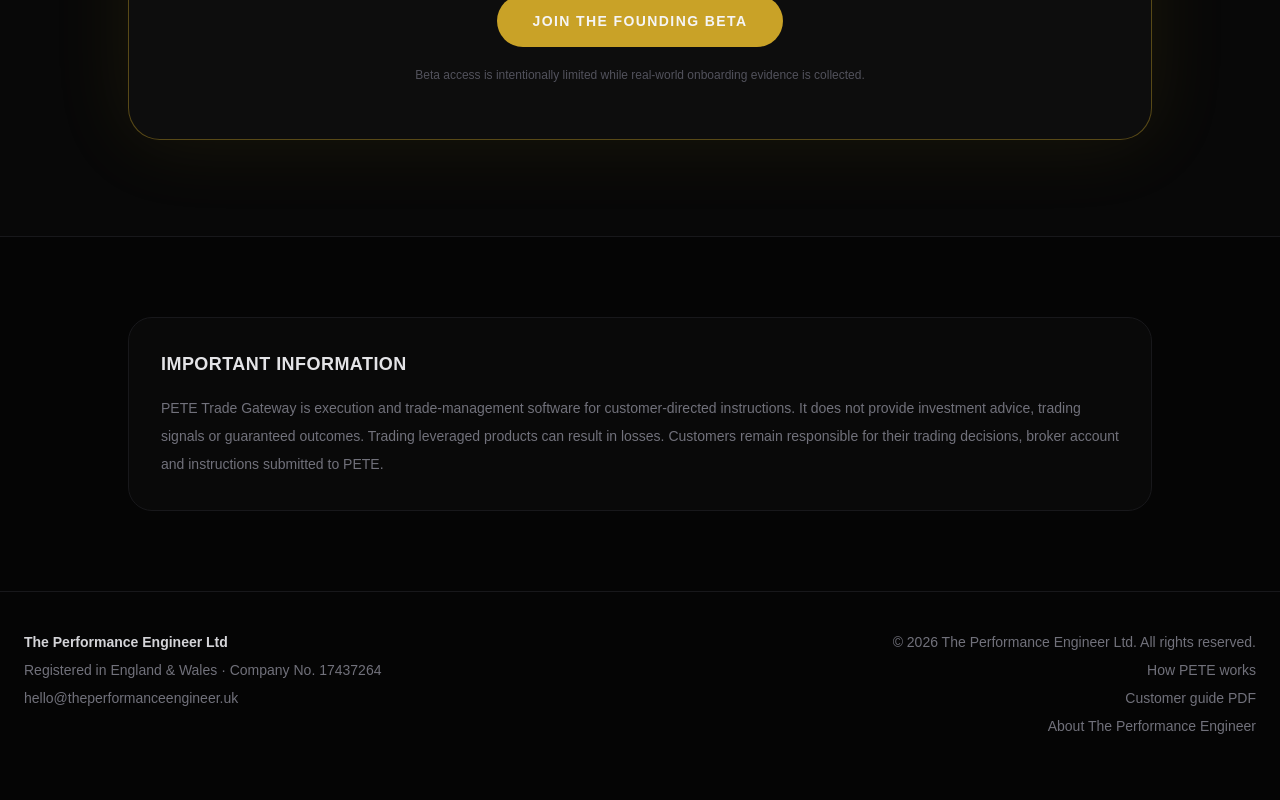
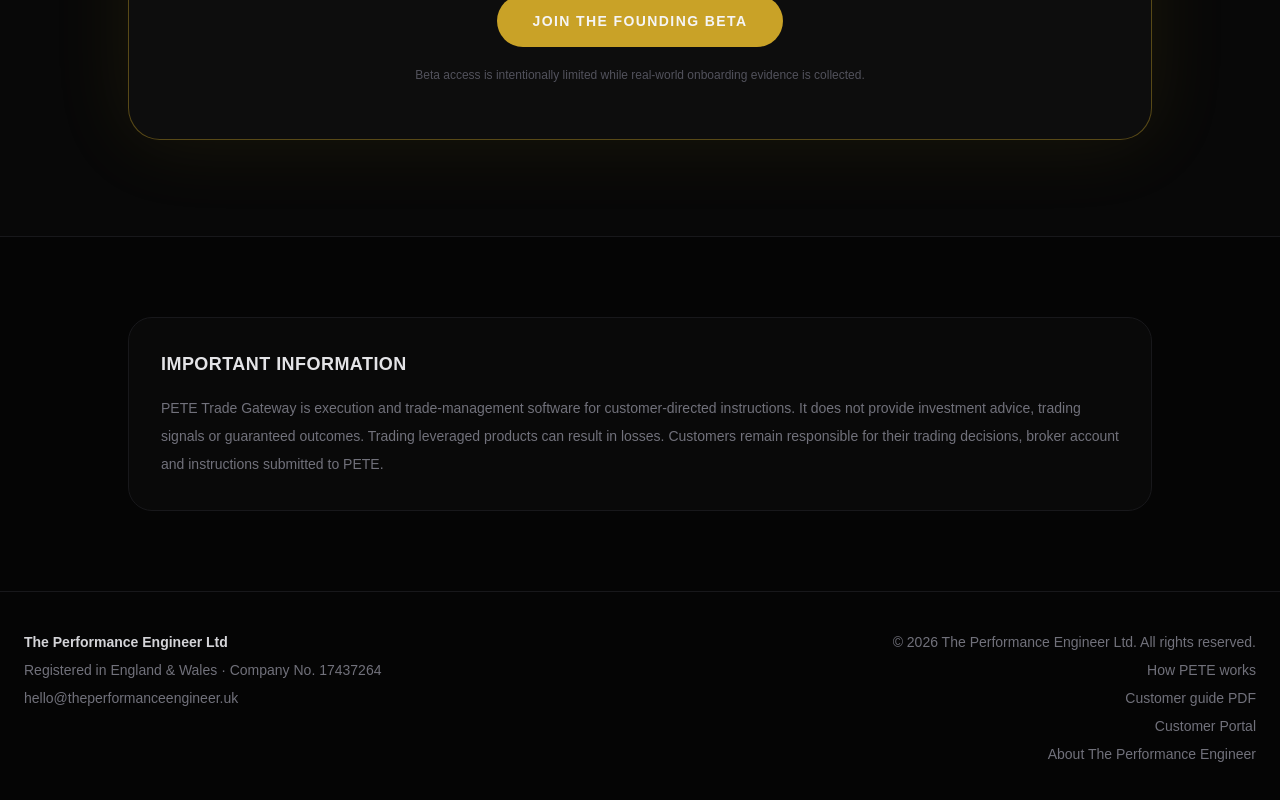
Before and after one commit to Camchesie/the-performance-engineer, a Next.js app: page /trade-gateway in a window 1280 px wide. Shown: the part 3989-4789 px from the top of the page. Before the commit the page ends 4765 px from the top, so only its background shows below. Built offline with nearby package versions, Linux system fonts and the light colour scheme.

Commit message:
Link customer portal from Trade Gateway

```diff
--- a/app/trade-gateway/page.tsx
+++ b/app/trade-gateway/page.tsx
@@ -131,7 +131,7 @@
       <footer className="border-t border-zinc-900 px-6 py-10 text-sm text-zinc-500">
         <div className="mx-auto grid max-w-7xl gap-8 md:grid-cols-2">
           <div><p className="font-bold text-zinc-300">The Performance Engineer Ltd</p><p className="mt-2">Registered in England & Wales · Company No. 17437264</p><p className="mt-2">hello@theperformanceengineer.uk</p></div>
-          <div className="md:text-right"><p>© 2026 The Performance Engineer Ltd. All rights reserved.</p><p className="mt-2"><a href="/how-it-works" className="hover:text-[#c9a227]">How PETE works</a></p><p className="mt-2"><a href="/download-pete-guide" target="_blank" rel="noreferrer" className="hover:text-[#c9a227]">Customer guide PDF</a></p><p className="mt-2"><a href="/about" className="hover:text-[#c9a227]">About The Performance Engineer</a></p></div>
+          <div className="md:text-right"><p>© 2026 The Performance Engineer Ltd. All rights reserved.</p><p className="mt-2"><a href="/how-it-works" className="hover:text-[#c9a227]">How PETE works</a></p><p className="mt-2"><a href="/download-pete-guide" target="_blank" rel="noreferrer" className="hover:text-[#c9a227]">Customer guide PDF</a></p><p className="mt-2"><a href="/customer" className="hover:text-[#c9a227]">Customer Portal</a></p><p className="mt-2"><a href="/about" className="hover:text-[#c9a227]">About The Performance Engineer</a></p></div>
         </div>
       </footer>
     </main>
```
